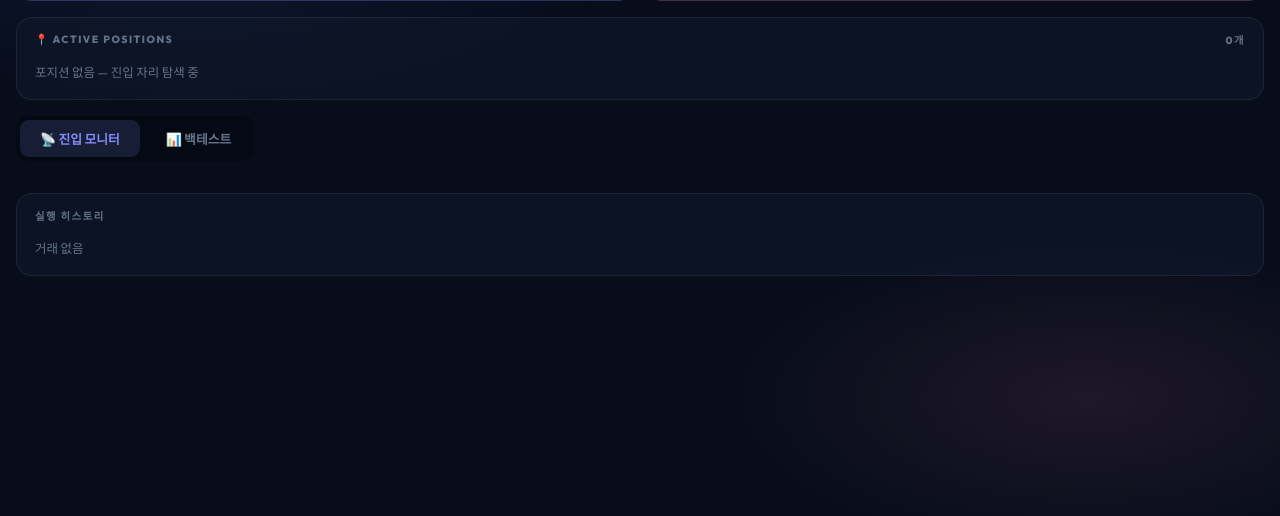
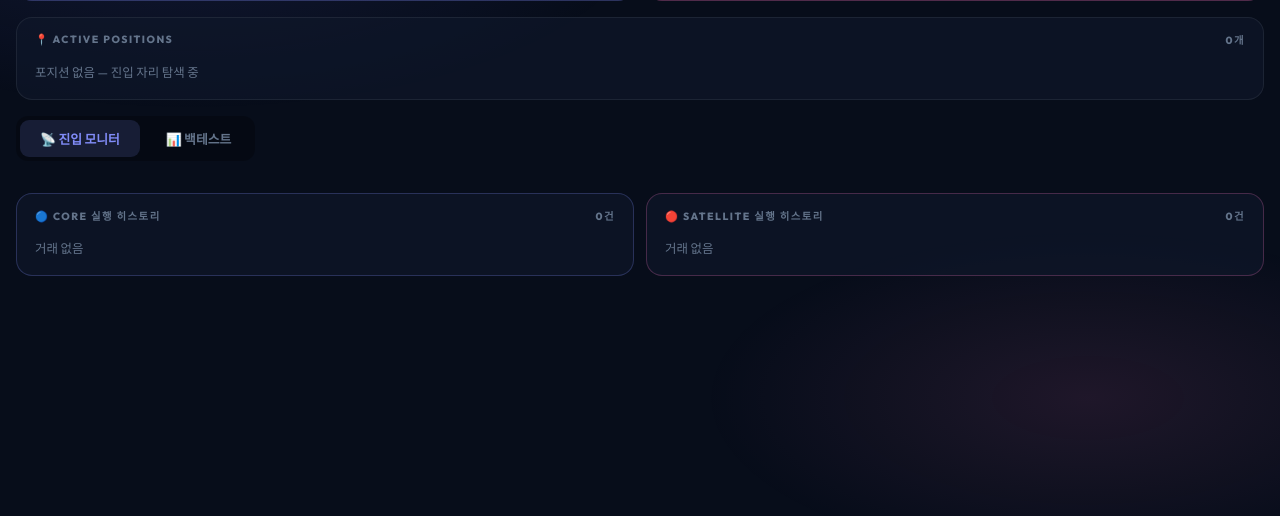
Before and after one commit to LEODIO2026/irene-bot, a Python web app: template execution/templates/dashboard.html in a window 1280 px wide. Shown: the part 242-758 px from the top of the page. Run offline with Jinja, Linux system fonts and the light colour scheme; the template is opened without the code that fills it, so the values that code supplies are empty.

Commit message:
feat: 실행 히스토리를 코어/위성 두 패널로 분리
Co-Authored-By: Claude Sonnet 4.6 <noreply@anthropic.com>

```diff
--- a/execution/templates/dashboard.html
+++ b/execution/templates/dashboard.html
@@ -182,6 +182,8 @@ body::before {
 
 /* ── 거래 로그 ── */
 .log-panel { background:var(--surface); border:1px solid var(--border); border-radius:16px; padding:14px 18px; margin-top:16px; }
+.log-grid { display:grid; grid-template-columns:1fr 1fr; gap:12px; margin-top:16px; }
+@media(max-width:700px) { .log-grid { grid-template-columns:1fr; } }
 table { width:100%; border-collapse:separate; border-spacing:0 4px; font-size:.8em; }
 th { color:var(--muted); padding:4px 10px 8px; text-align:left; font-size:.68em; text-transform:uppercase; border-bottom:1px solid var(--border); }
 td { padding:9px 10px; background:rgba(0,0,0,.18); }
@@ -305,10 +307,22 @@ tr td:last-child  { border-radius:0 8px 8px 0; }
 <div id="liveSection">
   <div id="symGrid" class="sym-grid"></div>
 
-  <!-- 거래 로그 -->
-  <div class="log-panel">
-    <div class="panel-title">실행 히스토리</div>
-    <div id="tradeLog"><div class="pos-empty">거래 없음</div></div>
+  <!-- 거래 로그 (코어 / 위성 분리) -->
+  <div class="log-grid">
+    <div class="log-panel" style="margin-top:0; border-color:var(--core-border);">
+      <div class="panel-title">
+        <span>🔵 Core 실행 히스토리</span>
+        <span id="coreLogCount" style="color:var(--muted);font-size:1em;">0건</span>
+      </div>
+      <div id="coreTradeLog"><div class="pos-empty">거래 없음</div></div>
+    </div>
+    <div class="log-panel" style="margin-top:0; border-color:var(--sat-border);">
+      <div class="panel-title">
+        <span>🔴 Satellite 실행 히스토리</span>
+        <span id="satLogCount" style="color:var(--muted);font-size:1em;">0건</span>
+      </div>
+      <div id="satTradeLog"><div class="pos-empty">거래 없음</div></div>
+    </div>
   </div>
 </div>
 
@@ -641,45 +655,46 @@ async function update() {
       ? posItems.join('')
       : '<div class="pos-empty">포지션 없음 — 진입 자리 탐색 중</div>';
 
-    // 거래 로그
-    if (d.trade_log?.length) {
-      let html = '<table><tr><th>Time</th><th>계정</th><th>Symbol</th><th>Side</th><th>진입가</th><th>청산가</th><th>손익</th></tr>';
-      [...d.trade_log].reverse().forEach(l => {
-        const acTag = l.account === 'satellite'
-          ? '<span class="t-sat">위성</span>'
-          : l.account === 'webhook'
-          ? '<span style="color:#fbbf24;font-size:.7em;font-weight:700;">웹훅</span>'
-          : '<span class="t-core">코어</span>';
-
+    // 거래 로그 — 코어 / 위성 분리
+    function buildLogRow(l) {
       const entryStr = l.entry_price
         ? '$' + Number(l.entry_price).toLocaleString(undefined, {maximumFractionDigits: 2})
         : '-';
       const exitStr = l.exit_price
         ? '$' + Number(l.exit_price).toLocaleString(undefined, {maximumFractionDigits: 2})
         : '<span style="color:var(--muted);font-size:.75em;">진행중</span>';
-
       let pnlStr;
       if (l.pnl !== null && l.pnl !== undefined) {
         const pnl = Number(l.pnl);
         const color = pnl >= 0 ? 'var(--green)' : 'var(--red)';
-          const icon  = pnl >= 0 ? '▲' : '▼';
-          pnlStr = `<span style="color:${color};font-weight:800;">${icon} ${pnl >= 0 ? '+' : ''}$${Math.abs(pnl).toFixed(2)}</span>`;
+        pnlStr = `<span style="color:${color};font-weight:800;">${pnl>=0?'▲':'▼'} ${pnl>=0?'+':''}$${Math.abs(pnl).toFixed(2)}</span>`;
       } else {
         pnlStr = '<span style="color:var(--muted);font-size:.75em;">—</span>';
       }
-
-        html += `<tr>
+      return `<tr>
         <td style="color:var(--muted)">${l.time}</td>
-          <td>${acTag}</td>
         <td class="t-sym">${l.symbol}</td>
         <td class="${l.side?.toLowerCase()==='buy'?'t-buy':'t-sell'}">${(l.side||'').toUpperCase()}</td>
         <td style="font-variant-numeric:tabular-nums;">${entryStr}</td>
         <td style="font-variant-numeric:tabular-nums;">${exitStr}</td>
         <td>${pnlStr}</td>
       </tr>`;
-      });
-      document.getElementById('tradeLog').innerHTML = html + '</table>';
     }
+
+    const HDR = '<table><tr><th>Time</th><th>Symbol</th><th>Side</th><th>진입가</th><th>청산가</th><th>손익</th></tr>';
+    const EMPTY = '<div class="pos-empty">거래 없음</div>';
+
+    const coreLogs = [...(d.trade_log||[])].reverse().filter(l => l.account !== 'satellite');
+    const satLogs  = [...(d.trade_log||[])].reverse().filter(l => l.account === 'satellite');
+
+    document.getElementById('coreTradeLog').innerHTML = coreLogs.length
+      ? HDR + coreLogs.map(buildLogRow).join('') + '</table>'
+      : EMPTY;
+    document.getElementById('satTradeLog').innerHTML = satLogs.length
+      ? HDR + satLogs.map(buildLogRow).join('') + '</table>'
+      : EMPTY;
+    document.getElementById('coreLogCount').textContent = coreLogs.length + '건';
+    document.getElementById('satLogCount').textContent  = satLogs.length  + '건';
 
   } catch(e) { console.error('update error:', e); }
 }
```
Lines whose indentation alone changed are shown as unchanged.
